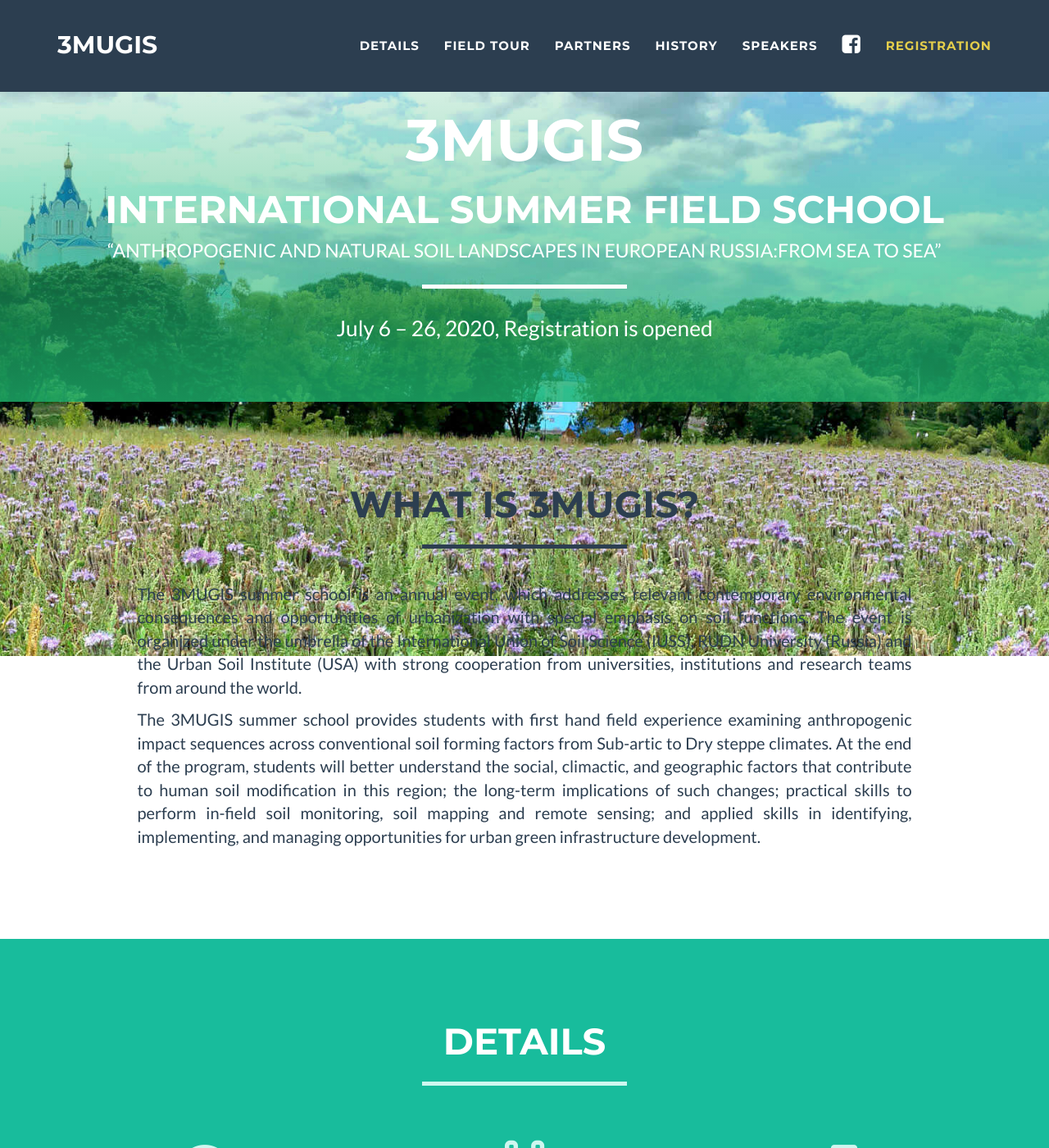
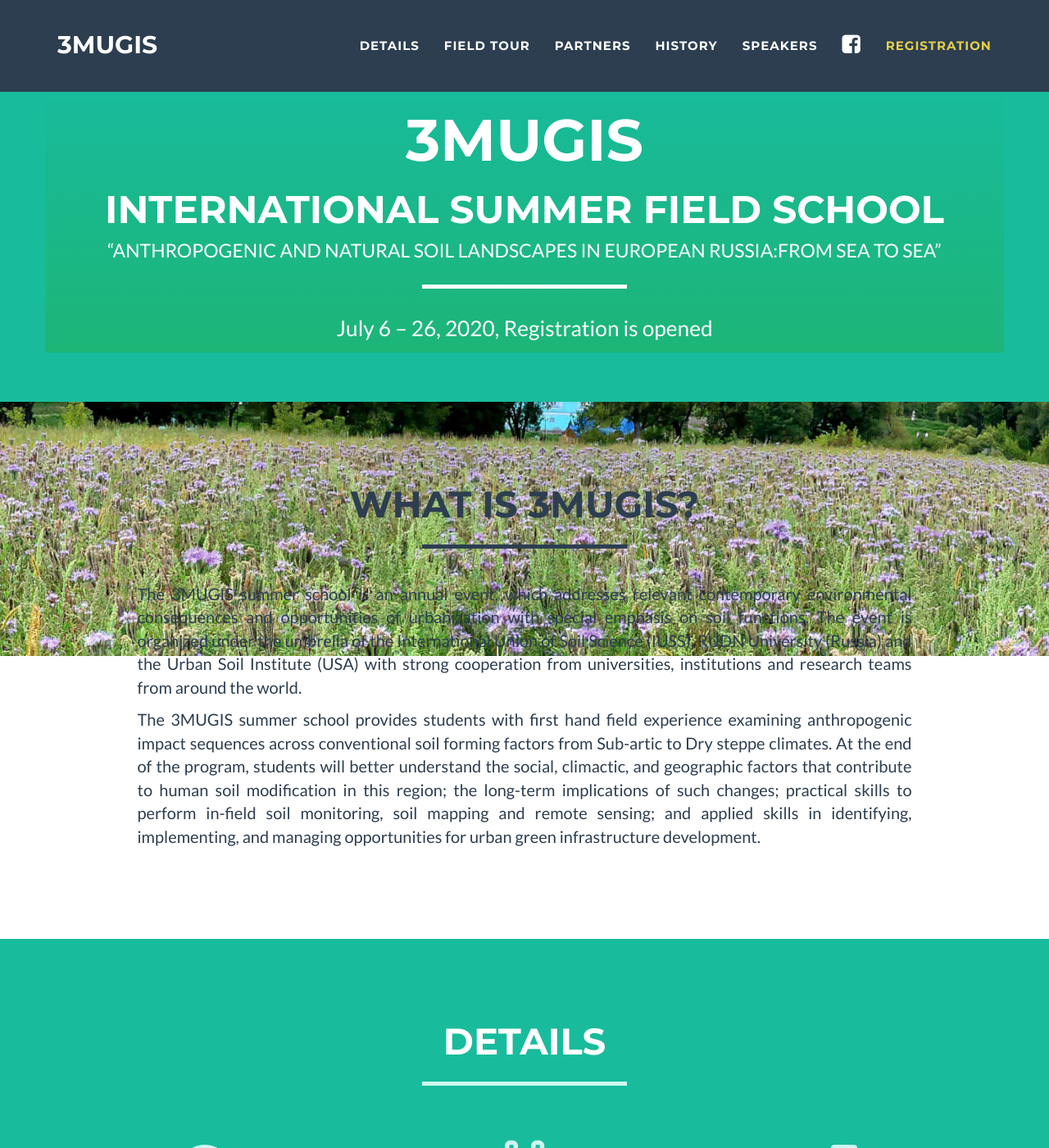
Before and after one commit to erasmus-rudn/erasmus-rudn.github.io, a Jekyll site: the page built from index.md, in a window 1280 px wide and 1400 px high. Shown: the whole window at 82% size. Built offline with Jekyll 4.4.1, drawn with Linux system fonts in a browser that asks for light colours.

Commit message:
Update style.css

```diff
--- a/_layouts/style.css
+++ b/_layouts/style.css
@@ -1,6 +1,6 @@
 {% include css/bootstrap.min.css %}
 {% include css/main.css %}
-header.intro-back {
+header.intro-back .col-lg-12 {
 background: linear-gradient(
         to bottom,
         rgba(0,0,0, 0.01),
```
